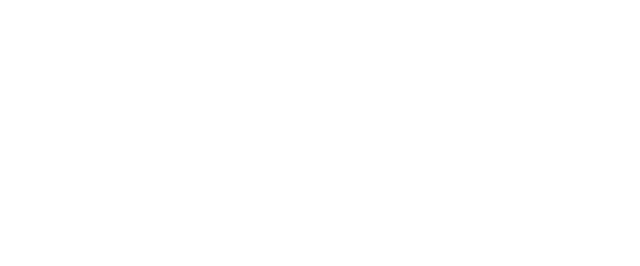
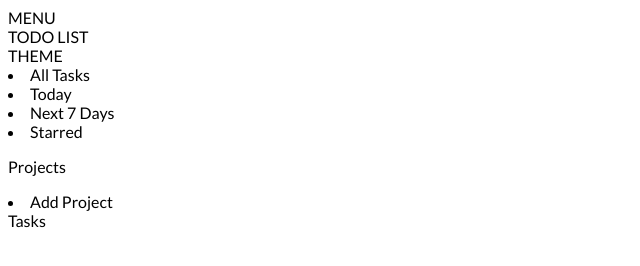
Before and after one commit to drrckchng/todo-list, a website built with webpack: page src/templates/index.html in a window 1280 px wide. Shown: the whole page, without its empty margins (0-640 px from the left). Built offline with nearby package versions, Linux system fonts and the light colour scheme.

Commit message:
Add test HTML

```diff
--- a/src/templates/index.html
+++ b/src/templates/index.html
@@ -7,5 +7,27 @@
   <title>Todo List</title>
 </head>
 <body>
+  <div class="header">
+    <div class="hamburger-menu">MENU</div>
+    <div class="logo">TODO LIST</div>
+    <div class="theme">THEME</div>
+  </div>
+  <div class="content">
+    <div class="side-bar">
+      <div class="tasks">
+        <li>All Tasks</li>
+        <li>Today</li>
+        <li>Next 7 Days</li>
+        <li>Starred</li>
+      </div>
+      <div class="projects">
+        <p>Projects</p>
+        <li>Add Project</li>
+      </div>
+    </div>
+    <div class="main-content">
+      <div class="section">Tasks</div>
+    </div>
+  </div>
 </body>
 </html>
```
